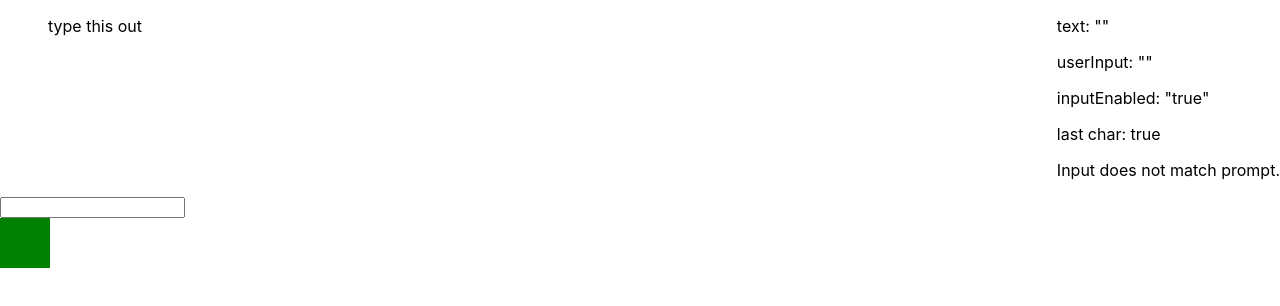
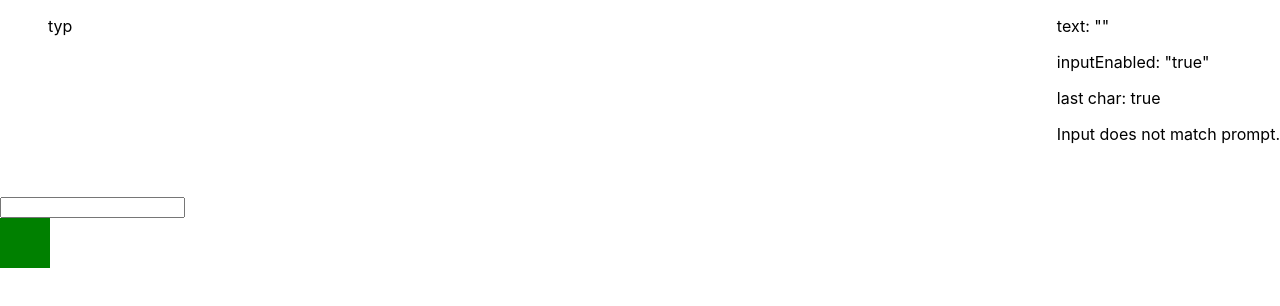
Before and after one commit to LoganBolton/PracticeTyper, a React (Create React App) app: page / in a window 1280 px wide. Shown: the top 306 px of the page. Built offline with nearby package versions, Linux system fonts and the light colour scheme.

Commit message:
final prompt check

```diff
--- a/src/App.js
+++ b/src/App.js
@@ -4,7 +4,7 @@ import './index.css';
 function App() {
   const [text, setText] = useState("");
   const [userInput, setUserInput] = useState("");
-  const [promptText, setPromptText] = useState("type this out");
+  const [promptText, setPromptText] = useState("typ");
   const [isInputMatch, setIsInputMatch] = useState(false);
   const [isInputEnabled, setIsInputEnabled] = useState(true);
   const [lastCharMatch, setLastCharMatch] = useState(true);
@@ -21,7 +21,7 @@ function App() {
     const inputValue = e.target.value;
     checkLastChar(inputValue);
     charInput(inputValue);
-    if ({text} == {promptText}) {
+    if (inputValue == promptText) {
       setIsInputMatch(true);
     }
   };
@@ -65,7 +65,6 @@ function App() {
       </div>
       <div>
         <p>text: "{text}"</p>
-        <p>userInput: "{userInput}"</p>
         <p>inputEnabled: "{isInputEnabled.toString()}"</p>
         <p>last char: {lastCharMatch.toString()}</p>
         {isInputMatch ? <p>Input matches prompt!</p> : <p>Input does not match prompt.</p>}
```
